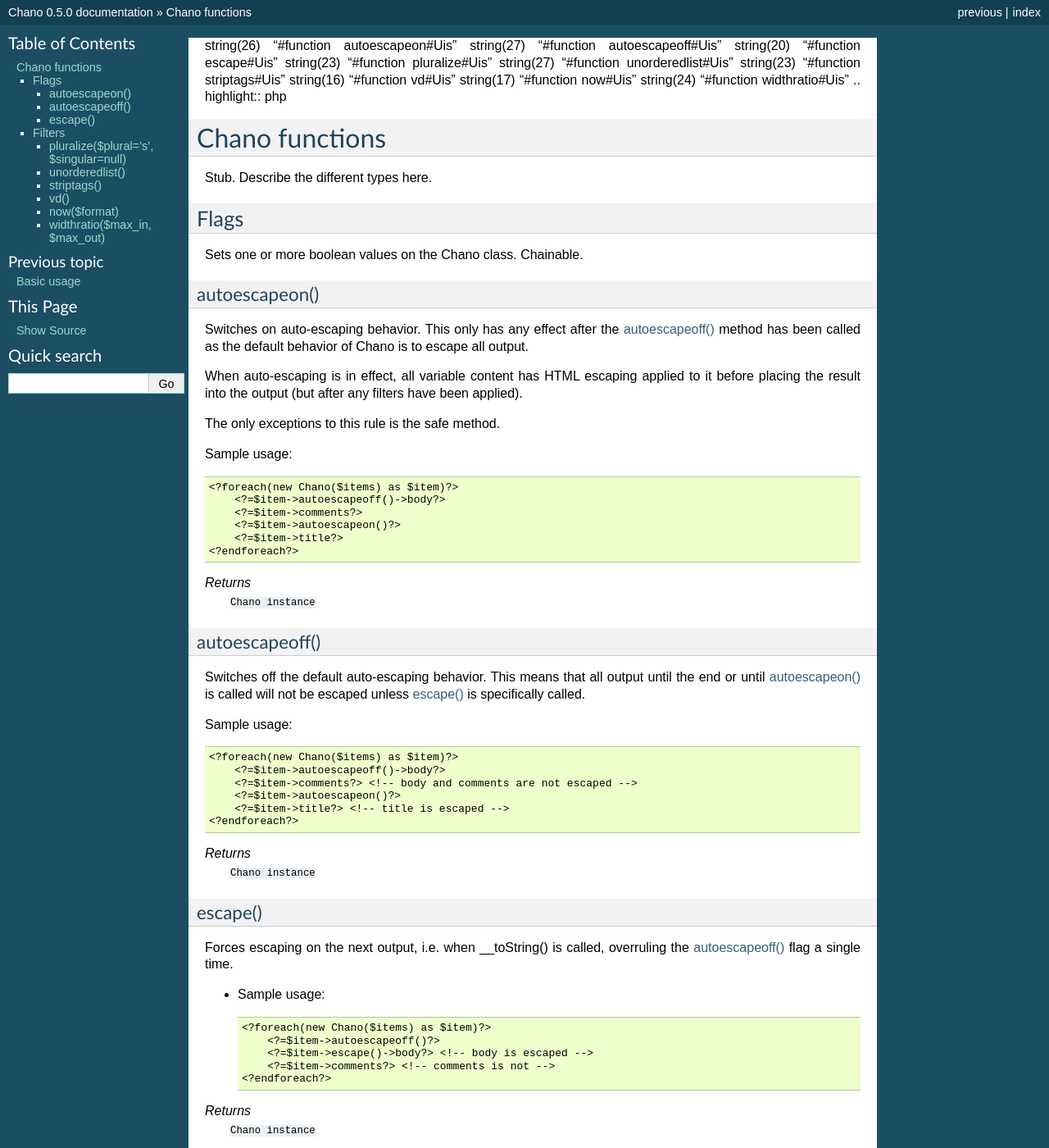
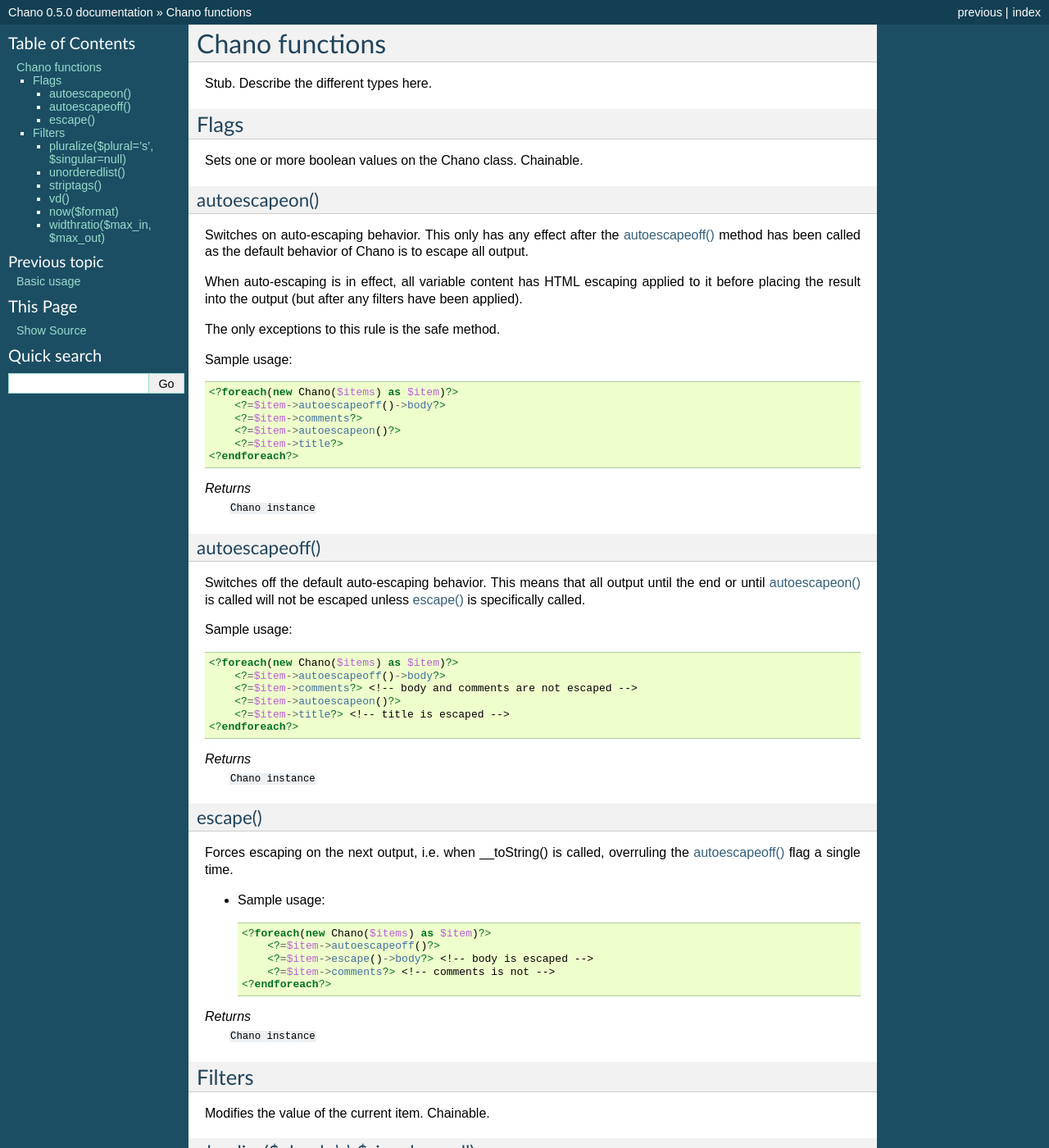
Before and after one commit to runekaagaard/php-chano, a Sphinx documentation site: the page built from docs/reference.rst, in a window 1280 px wide and 1400 px high. Shown: the whole window at 82% size. Built offline with Sphinx 7.4.7, drawn with Linux system fonts in a browser that asks for light colours; some of the changed text lies outside the part shown.

Commit message:
Updating docs.

```diff
--- a/docs/reference.rst
+++ b/docs/reference.rst
@@ -1,12 +1,3 @@
-string(26) "#function autoescapeon#Uis"
-string(27) "#function autoescapeoff#Uis"
-string(20) "#function escape#Uis"
-string(23) "#function pluralize#Uis"
-string(27) "#function unorderedlist#Uis"
-string(23) "#function striptags#Uis"
-string(16) "#function vd#Uis"
-string(17) "#function now#Uis"
-string(24) "#function widthratio#Uis"
 .. highlight:: php
 
 Chano functions
```
Also changed, not shown: 1 other file.
